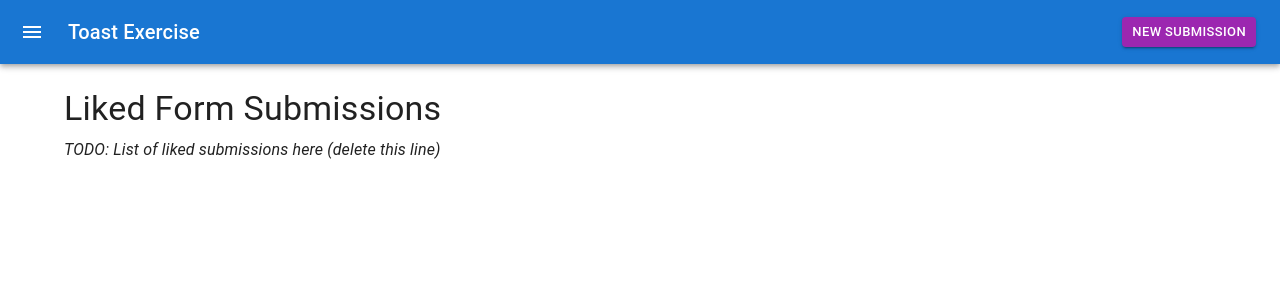
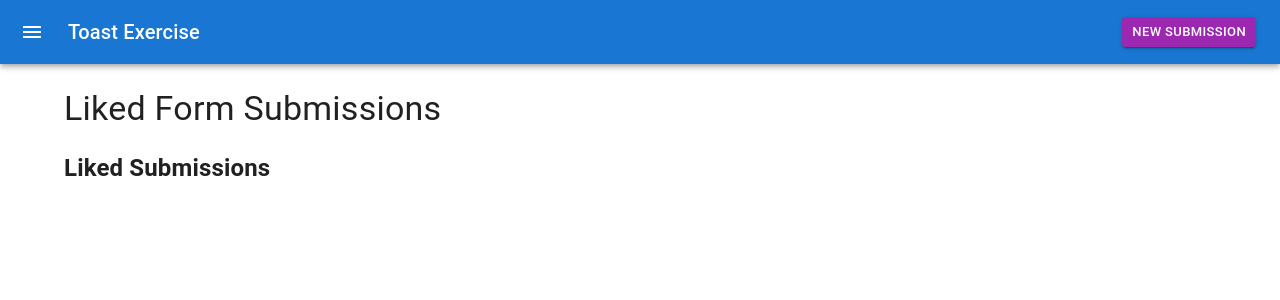
Before and after one commit to RahmanCodeCraft/Toast-Exercise, a React (Create React App) app: page / in a window 1280 px wide. Shown: the top 300 px of the page. Built offline with nearby package versions, Linux system fonts and the light colour scheme; what chance would draw is missing.

Commit message:
Implementing rendering notification and saving liked notification

```diff
--- a/src/Content.js
+++ b/src/Content.js
@@ -1,15 +1,108 @@
-import React from 'react';
-import Box from '@mui/material/Box';
-import Typography from '@mui/material/Typography';
+import React, { useState, useEffect } from "react";
+import Box from "@mui/material/Box";
+import Typography from "@mui/material/Typography";
+import { Snackbar, Button, IconButton } from "@mui/material";
+import {
+  onMessage,
+  saveLikedFormSubmission,
+  fetchLikedFormSubmissions,
+} from "./service/mockServer";
+import CloseIcon from "@mui/icons-material/Close";
 
 export default function Content() {
+  const [toasts, setToasts] = useState([]);
+  const [likedSubmissions, setLikedSubmissions] = useState([]);
+
+  useEffect(() => {
+    fetchLikedSubmissions();
+  }, []);
+
+  const fetchLikedSubmissions = async () => {
+    try {
+      const liked = await fetchLikedFormSubmissions();
+      setLikedSubmissions(liked.formSubmissions);
+    } catch (error) {
+      console.error("Error fetching liked submissions:", error);
+    }
+  };
+
+  useEffect(() => {
+    onMessage((newSubmission) => {
+      setToasts((prevToasts) => [
+        ...prevToasts,
+        { ...newSubmission, visible: true },
+      ]);
+    });
+  }, []);
+
+  const handleLikeSubmission = (submission) => {
+    saveLikedFormSubmission(submission);
+    setLikedSubmissions((prevLiked) => [...prevLiked, submission]);
+    setToasts((prevToasts) =>
+      prevToasts.map((toast) =>
+        toast.id === submission.id ? { ...toast, visible: false } : toast
+      )
+    );
+  };
+
+  const handleDismissToast = (id) => {
+    setToasts((prevToasts) => prevToasts.filter((toast) => toast.id !== id));
+  };
+
   return (
-    <Box sx={{marginTop: 3}}>
+    <Box sx={{ marginTop: 3 }}>
       <Typography variant="h4">Liked Form Submissions</Typography>
-
-      <Typography variant="body1" sx={{fontStyle: 'italic', marginTop: 1}}>
-        TODO: List of liked submissions here (delete this line)
-      </Typography>
+      <div className="App">
+        {toasts.map((toast) => {
+          if (!toast.visible) return null;
+          const { firstName, lastName, email } = toast.data;
+          return (
+            <Snackbar
+              key={toast.id}
+              open={true}
+              message={
+                <div>
+                  <Typography variant="body1">{`${firstName} ${lastName}`}</Typography>
+                  <Typography variant="body2">
+                    {`${email} just submitted a form!`}
+                  </Typography>
+                </div>
+              }
+              action={
+                <Box display="flex" alignItems="center">
+                  <Button
+                    onClick={() => handleLikeSubmission(toast)}
+                    color="primary"
+                  >
+                    Like
+                  </Button>
+                  <IconButton
+                    size="small"
+                    color="inherit"
+                    onClick={() => handleDismissToast(toast.id)}
+                  >
+                    <CloseIcon fontSize="small" />
+                  </IconButton>
+                </Box>
+              }
+              onClose={() => handleDismissToast(toast.id)}
+            />
+          );
+        })}
+        <div>
+          <h2>Liked Submissions</h2>
+          <ul>
+            {likedSubmissions.map((submission) => {
+              const { firstName, lastName, email } = submission.data;
+              return (
+                <li
+                  key={submission.id}
+                >{`${firstName} ${lastName} having email ${email}`}</li>
+              );
+            })}
+          </ul>
+        </div>
+      </div>
     </Box>
   );
 }
```
